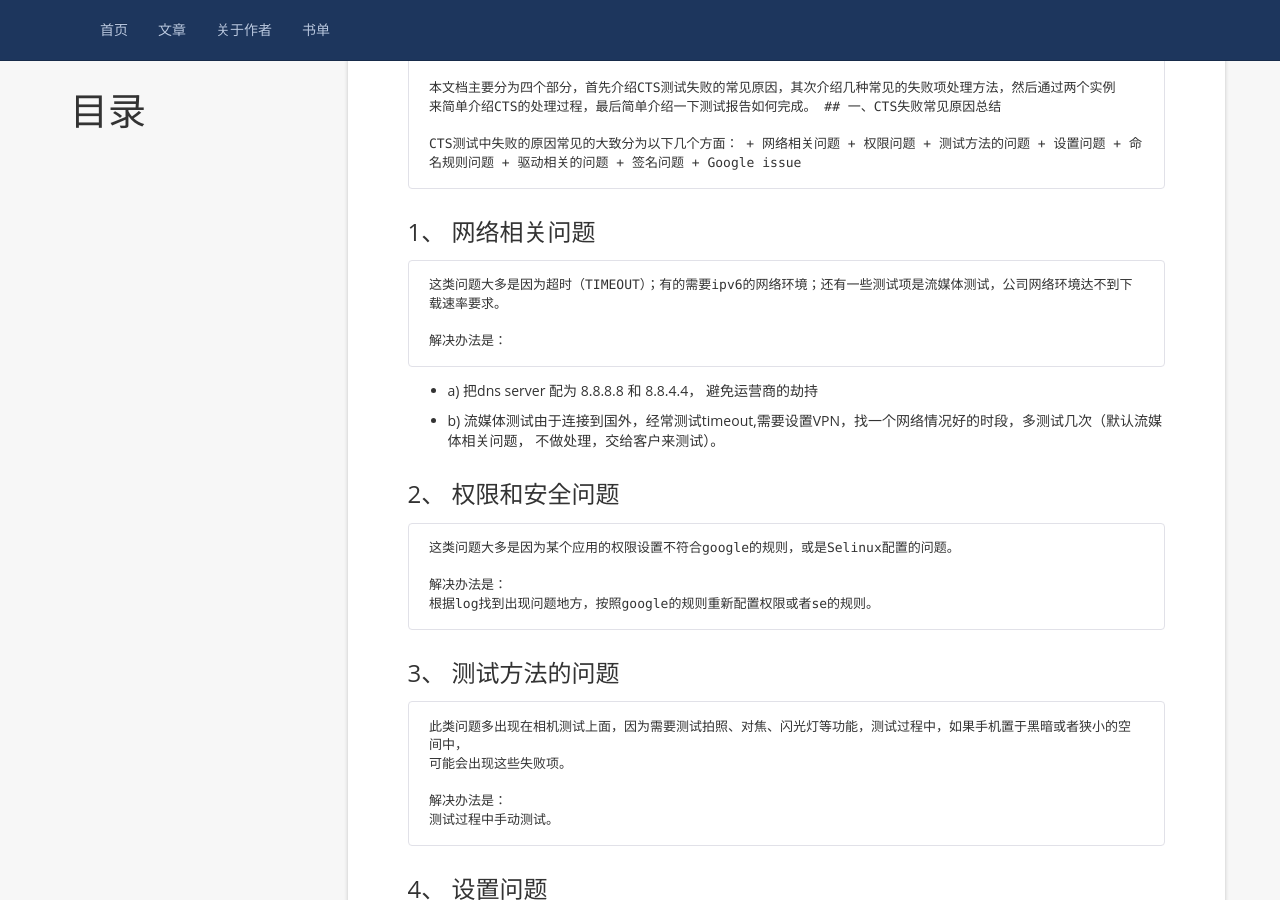
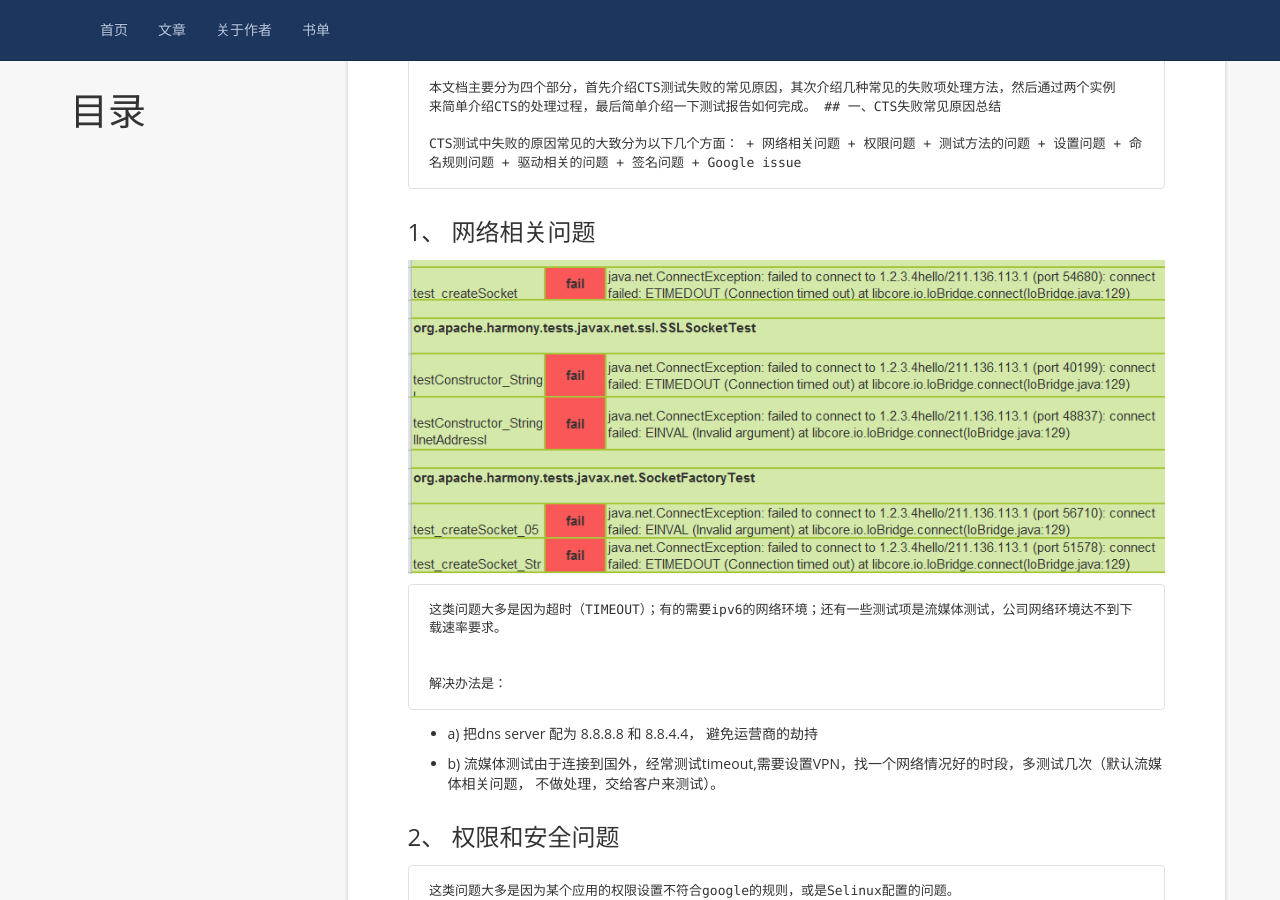
Before and after one commit to gaojinchuangit/gaojinchuangit.github.io, a Jekyll site: the page built from _posts/2016-08-29-GMS.md, in a window 1280 px wide and 900 px high, scrolled down 556 px. Built offline with Jekyll 4.4.1, drawn with Linux system fonts in a browser that asks for light colours; nearby versions of some CDN libraries; Markdown is read by kramdown in place of the engine named in the settings; comment, search, counter and statistics services are not loaded.

Commit message:
Update 2016-08-29-GMS.md

```diff
--- a/_posts/2016-08-29-GMS.md
+++ b/_posts/2016-08-29-GMS.md
@@ -28,7 +28,12 @@ tag: CTS/GTS
 ### 1、	网络相关问题
 
 
+
+![network]({{ '/styles/images/gms/network.jpg' | prepend: site.baseurl  }})
+
+
 	这类问题大多是因为超时（TIMEOUT）；有的需要ipv6的网络环境；还有一些测试项是流媒体测试，公司网络环境达不到下载速率要求。
+
 
 	解决办法是：
 
```
